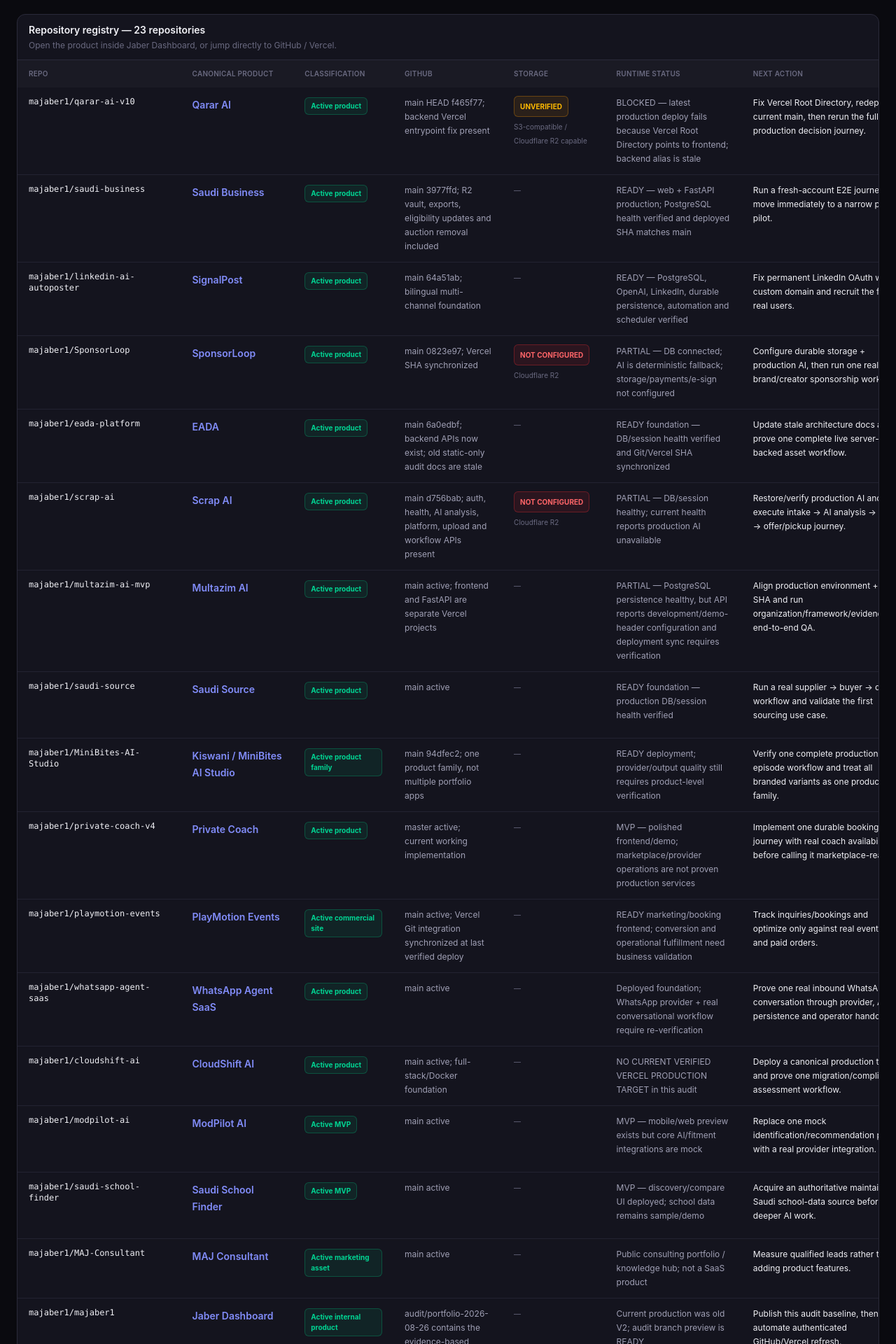
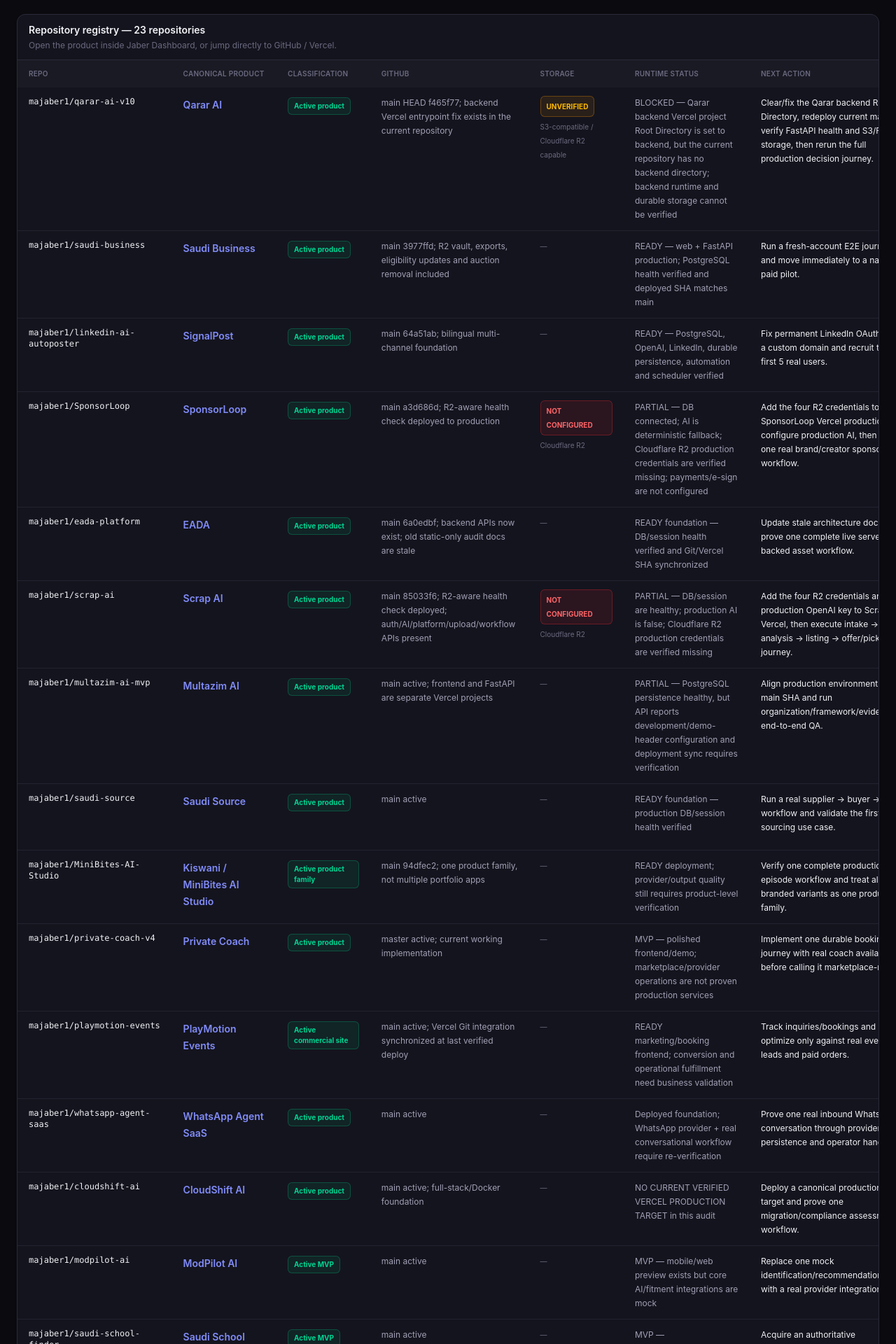
Before and after one commit to majaber1/majaber1, a Next.js app: page /audit in a window 1280 px wide. Shown: the part 340-2260 px from the top of the page at 70% size. Built offline with nearby package versions, Linux system fonts and the light colour scheme.

Commit message:
audit: refresh Qarar SponsorLoop and Scrap runtime facts

```diff
--- a/src/data/repository-audit.ts
+++ b/src/data/repository-audit.ts
@@ -19,10 +19,10 @@
     productSlug: 'qarar-ai',
     classification: 'Active product',
     state: 'active',
-    githubStatus: 'main HEAD f465f77; backend Vercel entrypoint fix present',
+    githubStatus: 'main HEAD f465f77; backend Vercel entrypoint fix exists in the current repository',
     vercelUrl: 'https://qarar-ai-v10.vercel.app',
-    runtimeStatus: 'BLOCKED — latest production deploy fails because Vercel Root Directory points to frontend; backend alias is stale',
-    action: 'Fix Vercel Root Directory, redeploy current main, then rerun the full production decision journey.',
+    runtimeStatus: 'BLOCKED — Qarar backend Vercel project Root Directory is set to backend, but the current repository has no backend directory; backend runtime and durable storage cannot be verified',
+    action: 'Clear/fix the Qarar backend Root Directory, redeploy current main, verify FastAPI health and S3/R2 storage, then rerun the full production decision journey.',
   },
   {
     repo: 'majaber1/saudi-business',
@@ -52,10 +52,10 @@
     productSlug: 'sponsorloop',
     classification: 'Active product',
     state: 'active',
-    githubStatus: 'main 0823e97; Vercel SHA synchronized',
+    githubStatus: 'main a3d686d; R2-aware health check deployed to production',
     vercelUrl: 'https://sponsorloop-gold.vercel.app',
-    runtimeStatus: 'PARTIAL — DB connected; AI is deterministic fallback; storage/payments/e-sign not configured',
-    action: 'Configure durable storage + production AI, then run one real brand/creator sponsorship workflow.',
+    runtimeStatus: 'PARTIAL — DB connected; AI is deterministic fallback; Cloudflare R2 production credentials are verified missing; payments/e-sign are not configured',
+    action: 'Add the four R2 credentials to SponsorLoop Vercel production, configure production AI, then run one real brand/creator sponsorship workflow.',
   },
   {
     repo: 'majaber1/eada-platform',
@@ -74,10 +74,10 @@
     productSlug: 'scrap-ai',
     classification: 'Active product',
     state: 'active',
-    githubStatus: 'main d756bab; auth, health, AI analysis, platform, upload and workflow APIs present',
+    githubStatus: 'main 85033f6; R2-aware health check deployed; auth/AI/platform/upload/workflow APIs present',
     vercelUrl: 'https://scrap-ai.vercel.app',
-    runtimeStatus: 'PARTIAL — DB/session healthy; current health reports production AI unavailable',
-    action: 'Restore/verify production AI and execute intake → AI analysis → listing → offer/pickup journey.',
+    runtimeStatus: 'PARTIAL — DB/session are healthy; production AI is false; Cloudflare R2 production credentials are verified missing',
+    action: 'Add the four R2 credentials and production OpenAI key to Scrap AI Vercel, then execute intake → AI analysis → listing → offer/pickup journey.',
   },
   {
     repo: 'majaber1/multazim-ai-mvp',
@@ -193,10 +193,10 @@
     productSlug: 'jaber-dashboard',
     classification: 'Active internal product',
     state: 'active',
-    githubStatus: 'audit/portfolio-2026-08-26 contains the evidence-based portfolio reset',
+    githubStatus: 'main contains the 2026-08-26 evidence-based portfolio audit and live application links',
     vercelUrl: 'https://jaber-dashboard-v2.vercel.app',
-    runtimeStatus: 'Current production was old V2; audit branch preview is READY',
-    action: 'Publish this audit baseline, then automate authenticated GitHub/Vercel refresh.',
+    runtimeStatus: 'Production V2.1 audit is live; storage-verification update is being validated for publication',
+    action: 'Publish storage verification, then automate authenticated GitHub/Vercel refresh.',
   },
   {
     repo: 'majaber1/proposalpilot-ai',
```
